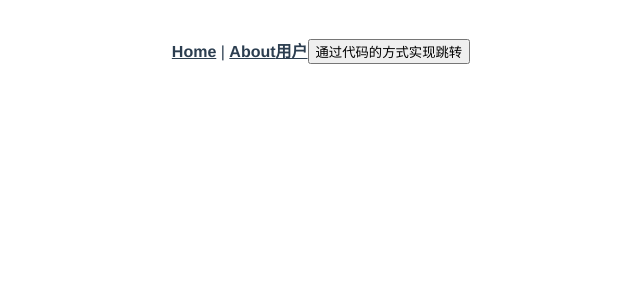
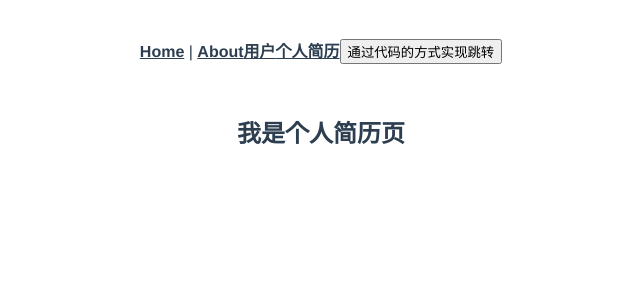
Before and after one commit to amanic/LearnVue, a Vue app in the folder 09-learnRouter/testvuecli-router/: page /profile in a window 1280 px wide. Shown: the top 300 px of the page, without its empty margins (319-959 px from the left). Built offline with nearby package versions, Linux system fonts and the light colour scheme.

Commit message:
使用http://localhost:8080/profile\?age\=18\&name\=martea\&sex\=male的url传参,之前是http://localhost:8080/profile/userId这种,还只是传参,并没有拿到参数呢.

```diff
--- a/09-learnRouter/testvuecli-router/src/App.vue
+++ b/09-learnRouter/testvuecli-router/src/App.vue
@@ -4,6 +4,7 @@
       <router-link to="/">Home</router-link> |
       <router-link to="/about">About</router-link>
       <router-link :to="'/user/' + userId">用户</router-link>
+      <router-link :to="{path:'/profile',query:{age:18, name:'martea', sex:'male'}}">个人简历</router-link>
       <button @click="aboutButton">通过代码的方式实现跳转</button>
     </div>
     <router-view/>
--- a/09-learnRouter/testvuecli-router/src/router/index.js
+++ b/09-learnRouter/testvuecli-router/src/router/index.js
@@ -16,6 +16,10 @@ const routes = [
   {
     path: '/user/:userId',
     component: UserView
+  },
+  {
+    path: '/profile',
+    component: ()=>import('../views/Profile.vue')
   },
   {
     path: '/home',
--- /dev/null
+++ b/09-learnRouter/testvuecli-router/src/views/Profile.vue
@@ -0,0 +1,13 @@
+<template>
+    <div>
+        <h2>我是个人简历页</h2>
+    </div>
+</template>
+<script>
+export default {
+
+}
+</script>
+<style scoped>
+
+</style>
```
